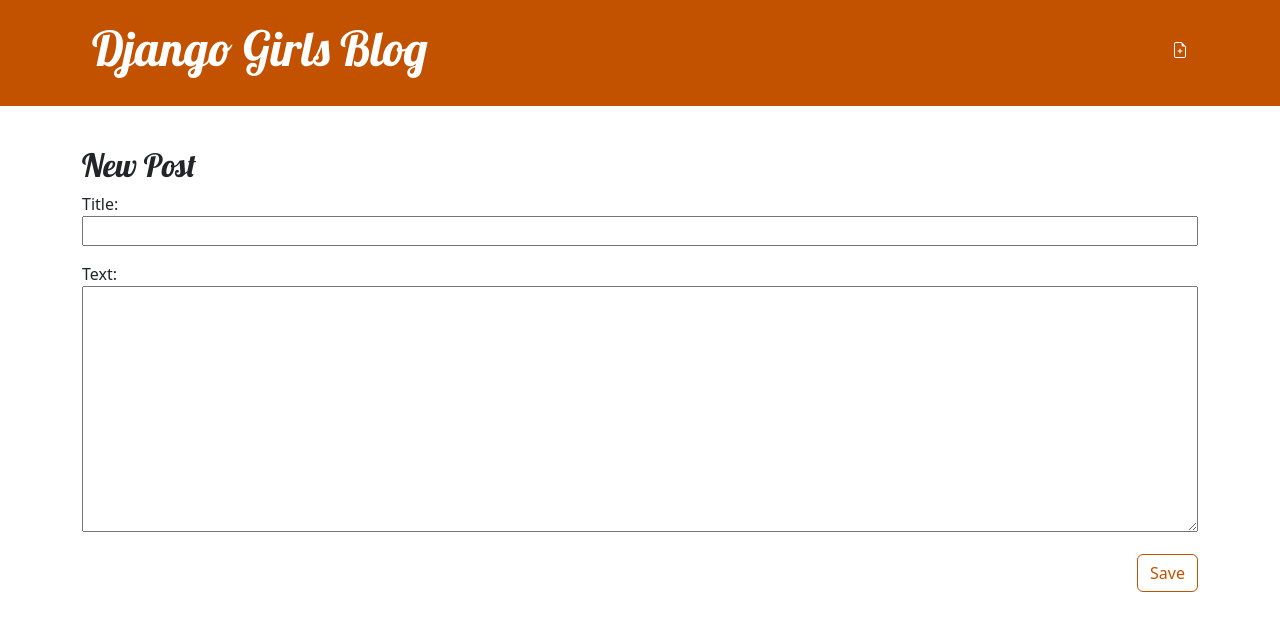
After one commit to AwesomlyC/djangoBlog, a Django app: page /post/new/ in a window 1280 px wide. The commit adds this page. Shown: the top 631 px of the page. Run offline with Django 5.2, Linux system fonts and the light colour scheme.

Commit message:
allow users to create a new blog and redirect if sucessfull.

```diff
--- /dev/null
+++ b/blog/forms.py
@@ -0,0 +1,10 @@
+from django import forms
+from .models import Post
+
+class PostForm(forms.ModelForm):
+
+    # Allow django to know which model should be used to create this form
+    # fields = ('title', 'text') --> Fields that should be exposed
+    class Meta:
+        model = Post
+        fields = ('title', 'text')
--- a/blog/templates/blog/base.html
+++ b/blog/templates/blog/base.html
@@ -11,6 +11,9 @@
     <body>
         <header class="page-header">
             <div class="container">
+                <a href ="{% url 'post_new' %}" class="top-menu">
+                    {% include './icons/file-earmark-plus.svg' %}
+                </a>
                 <h1><a href="/">Django Girls Blog</a></h1>
             </div>
           </header>
--- /dev/null
+++ b/blog/templates/blog/post_edit.html
@@ -0,0 +1,9 @@
+{% extends 'blog/base.html' %}
+
+{% block content %}
+    <h2>New Post</h2>
+    <form method="POST" class="post-form">{% csrf_token %}
+        {{form.as_p}}
+        <button type="submit" class="save btn btn-secondary">Save</button>
+    </form>
+{% endblock %}
--- a/blog/urls.py
+++ b/blog/urls.py
@@ -3,5 +3,6 @@
 
 urlpatterns = [
     path('', views.post_list, name='post_list'),
-    path('post/<int:pk>/', views.post_detail, name='post_detail')
+    path('post/<int:pk>/', views.post_detail, name='post_detail'),
+    path('post/new/', views.post_new, name='post_new'),
 ]
--- a/blog/views.py
+++ b/blog/views.py
@@ -1,7 +1,7 @@
-from django.shortcuts import render, get_object_or_404
+from django.shortcuts import render, get_object_or_404, redirect
 from .models import Post
+from .forms import PostForm
 from django.utils import timezone
-
 
 # Create your views here.
 # 'request' is what we receive from the user when calling this function/method
@@ -19,3 +19,19 @@
 def post_detail(request, pk):
     post = get_object_or_404(Post, pk=pk);
     return render(request, 'blog/post_detail.html', {'post': post});
+
+def post_new(request):
+    # PostForm is the HTML layout of the form itself
+
+    if request.method == "POST":
+        form = PostForm(request.POST)
+        if form.is_valid():
+            post = form.save(commit = False)
+            post.author = request.user # This will be our username
+            post.published_date = timezone.now()
+            post.save()
+        return redirect('post_detail', pk = post.pk);
+    else:
+        form = PostForm()
+
+    return render(request, 'blog/post_edit.html', {'form': form})
```
Also changed, not shown: blog/templates/blog/icons/file-earmark-plus.svg (added), blog/templates/blog/icons/pencil-fill.svg (added).
